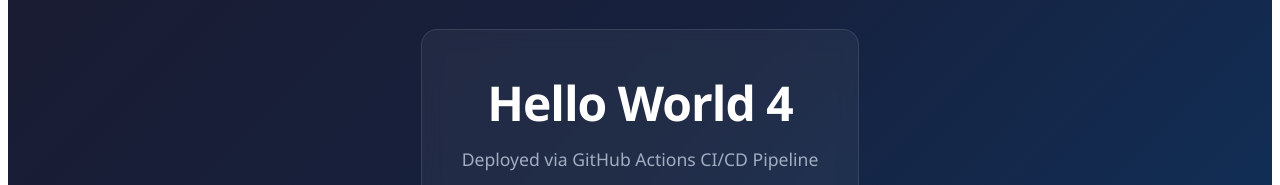
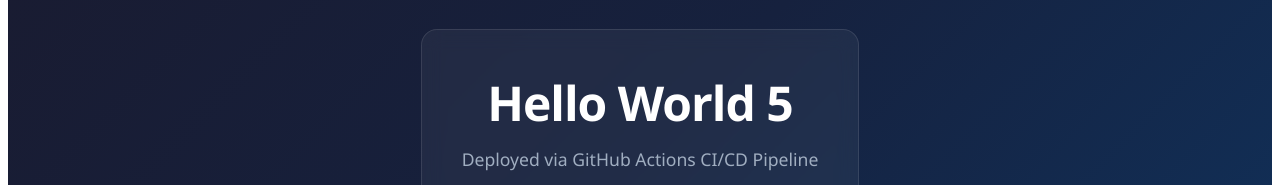
Before and after one commit to madhavbharadwaj28/workflow-playground-devops, a React (Create React App) app: page / in a window 1280 px wide. Shown: the part 260-445 px from the top of the page. Built offline with nearby package versions, Linux system fonts and the light colour scheme.

Commit message:
Staging (v1.0.9)
* new feature dashboard

* new feat

* four changes

* devops d

---------

Co-authored-by: user <user@Admins-MacBook-Air-2.local>

```diff
--- a/src/App.jsx
+++ b/src/App.jsx
@@ -21,7 +21,7 @@
         backdropFilter: 'blur(10px)'
       }}>
         <h1 style={{ fontSize: '3rem', margin: '0 0 12px', letterSpacing: '-1px' }}>
-          Hello World 4
+          Hello World 5
         </h1>
         <p style={{ fontSize: '1.1rem', color: '#a0aec0', margin: '0 0 24px' }}>
           Deployed via GitHub Actions CI/CD Pipeline
```
